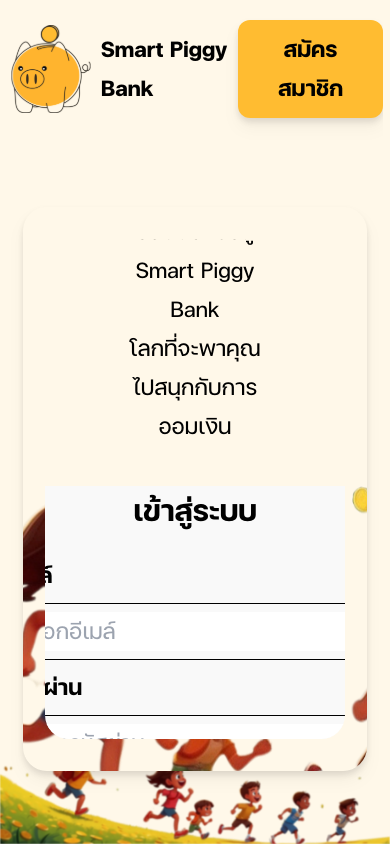
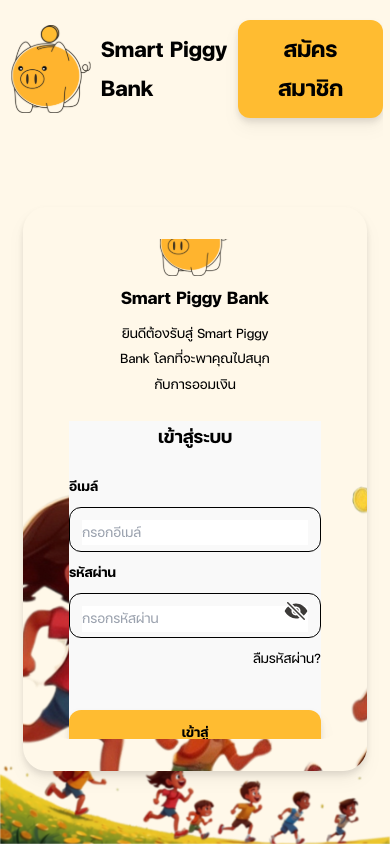
Before and after one commit to PitakPxt/Smart-piggy-bank, a React (Vite) app: page / in a window 390 px wide. Built offline with nearby package versions, Linux system fonts and the light colour scheme; no server answers; the database is empty.

Commit message:
resposive login test

```diff
--- a/src/components/InputLabel.jsx
+++ b/src/components/InputLabel.jsx
@@ -15,6 +15,9 @@ export default function InputLabel({
   onChange,
   autoComplete,
   isEye = true,
+  textLabelClassName,
+  inputBorderClassName,
+  inputClassName,
 }) {
   const [eye, setEye] = useState(isEye);
   const handleEye = () => {
@@ -23,16 +26,16 @@ export default function InputLabel({
   return (
     <>
       <div className={cn(isInline ? "flex gap-3.5 items-center" : "w-full")}>
-        <h3 className="text-h3-bold mb-2">{text}</h3>
+        <h3 className={cn("mb-2 text-h3-bold", textLabelClassName)}>{text}</h3>
         <div
           className={cn(
-            "py-[8px] pl-3 rounded-[12px] border-[1px] text-h3 relative",
-            className,
+            "py-[8px] pl-3 pr-3 rounded-[12px] border-[1px] text-h3 relative",
+            inputBorderClassName,
             isInline && "flex-1"
           )}
         >
           <input
-            className="w-full"
+            className={cn("w-full", inputClassName)}
             name={name}
             type={eye ? "password" : "text"}
             required={required}
--- a/src/index.css
+++ b/src/index.css
@@ -27,31 +27,31 @@
     @apply text-[40px] leading-[1.2] font-bold;
   }
   .text-h2 {
-    @apply text-[40px] leading-[1.2];
+    @apply text-[40px] leading-[1.2] font-normal;
   }
   .text-h3-bold {
     @apply text-3xl leading-[1.3] font-bold;
   }
   .text-h3 {
-    @apply text-3xl leading-[1.3];
+    @apply text-3xl leading-[1.3] font-normal;
   }
   .text-h4-bold {
     @apply text-2xl leading-[1.3] font-bold;
   }
   .text-h4 {
-    @apply text-2xl leading-[1.3];
+    @apply text-2xl leading-[1.3] font-normal;
   }
   .text-h5 {
+    @apply text-lg leading-[1.4] font-normal;
+  }
+  .text-h5-bold {
     @apply text-lg leading-[1.4] font-bold;
   }
-  .text-h5-bold {
-    @apply text-lg leading-[1.4];
-  }
   .text-body-1 {
-    @apply text-base leading-[1.5];
+    @apply text-base leading-[1.5] font-normal;
   }
   .text-body-2 {
-    @apply text-sm leading-[1.5];
+    @apply text-sm leading-[1.5] font-normal;
   }
   .text-body-bold {
     @apply text-base leading-[1.5] font-bold;
--- a/src/pages/Login.jsx
+++ b/src/pages/Login.jsx
@@ -4,7 +4,8 @@ import BgImageTablet from "../assets/images/background-tablet.png";
 import BgImageMobile from "../assets/images/background-mobile.png";
 import BtnYellow from "../components/BtnYellow";
 import InputLabel from "../components/InputLabel";
-import React, { useState } from "react";
+import LogoImage from "../assets/images/logo-pic.svg";
+import { useState } from "react";
 import { Link } from "react-router-dom";
 import { useNavigate } from "react-router-dom";
 import { useUserAuth } from "../context/AuthContext";
@@ -63,9 +64,10 @@ export default function Login() {
             }}
           >
             <div
-              className="flex mx-auto overflow-hidden rounded-3xl gap-[40px]
+              className="flex mx-auto overflow-hidden rounded-3xl
+              xl:gap-[40px] lg:gap-[32px] md:gap-[32px] sm:gap-[24px]
               xl:w-[1036px] xl:h-[524px]
-              lg:w-[868px] lg:h-[568px]
+              lg:w-[900px] lg:h-[568px]
               md:w-[568px] md:h-[768px]
               sm:w-[300px] sm:h-[500px]
               xl:flex-row xl:justify-start xl:items-start
@@ -74,10 +76,19 @@ export default function Login() {
               sm:flex-col sm:justify-center sm:items-center"
             >
               <div className="w-1/2 h-auto">
-                <div className="flex flex-col items-center text-center justify-start">
-                  <Logo />
-                  <p className="text-h3 mt-7">
-                    ยินดีต้องรับสู่ Smart Piggy Bank <br />
+                <div className="w-full flex flex-col items-center text-center justify-start">
+                  <div className="w-full flex xl:flex-row lg:flex-row md:flex-row sm:flex-col items-center gap-[6px]">
+                    <img
+                      src={LogoImage}
+                      alt=""
+                      className="xl:size-[88px] lg:size-[88px] md:size-[88px] sm:size-[78px] font-bold"
+                    />
+                    <h1 className="xl:text-[48px] lg:text-[48px] md:text-[48px] sm:text-h4-bold leading-[38px] font-bold">
+                      Smart Piggy Bank
+                    </h1>
+                  </div>
+                  <p className="xl:text-h3 lg:text-h4 md:text-h3 sm:text-h5 xl:mt-[32px] lg:mt-[24px] md:mt-[24px] sm:mt-[8px]">
+                    ยินดีต้องรับสู่ Smart Piggy Bank
                     โลกที่จะพาคุณไปสนุกกับการออมเงิน
                   </p>
                 </div>
@@ -86,11 +97,11 @@ export default function Login() {
                 onSubmit={handleSubmit}
                 className="w-1/2 h-full flex justify-center items-center"
               >
-                <div className="flex flex-col items-center justify-center px-[68px] h-full bg-neutral-white-100">
-                  <h2 className="text-h2-bold text-center mb-[22px]">
+                <div className="flex flex-col items-center justify-center md:px-[38px] lg:px-[40px] xl:px-[68px] h-full bg-neutral-white-100">
+                  <h2 className="text-center mb-[22px] xl:text-h2-bold lg:text-h2-bold md:text-h2-bold sm:text-h4-bold">
                     เข้าสู่ระบบ
                   </h2>
-                  <div className="w-[382px] mb-[38px]">
+                  <div className="sm:w-[252px] xl:w-[382px] mb-[38px]">
                     <div className="flex flex-col gap-2">
                       <InputLabel
                         text="อีเมล์"
@@ -99,6 +110,9 @@ export default function Login() {
                         isEye={false}
                         value={email}
                         autoComplete="on"
+                        textLabelClassName="xl:text-h3-bold lg:text-h3-bold md:text-h3-bold sm:text-h5-bold"
+                        inputClassName="xl:text-h3 lg:text-h4 md:text-h4 sm:text-h5"
+                        inputBorderClassName="xl:py-[8px] lg:py-[4px] md:py-[4px] sm:py-[2px]"
                         onChange={(e) => setEmail(e.target.value)}
                       />
                       <InputLabel
@@ -108,11 +122,14 @@ export default function Login() {
                         isEye={true}
                         value={password}
                         autoComplete="on"
+                        textLabelClassName="xl:text-h3-bold lg:text-h3-bold md:text-h3-bold sm:text-h5-bold"
+                        inputClassName="xl:text-h3 lg:text-h4 md:text-h4 sm:text-h5"
+                        inputBorderClassName="xl:py-[8px] lg:py-[4px] md:py-[4px] sm:py-[2px]"
                         onChange={(e) => setPassword(e.target.value)}
                       />
                       <div className="w-full flex justify-end">
                         <Link to="/forget">
-                          <span className="text-h4 cursor-pointer">
+                          <span className="text-h4 cursor-pointer xl:text-h4 lg:text-h4 md:text-h4 sm:text-h5">
                             ลืมรหัสผ่าน?
                           </span>
                         </Link>
@@ -122,7 +139,9 @@ export default function Login() {
 
                   <BtnYellow
                     type="submit"
-                    className={"px-[112px]"}
+                    className={
+                      "px-[112px] xl:text-h3-bold lg:text-h3-bold md:text-h3-bold sm:text-h5-bold"
+                    }
                     text={"เข้าสู่ระบบ"}
                   />
                 </div>
```
